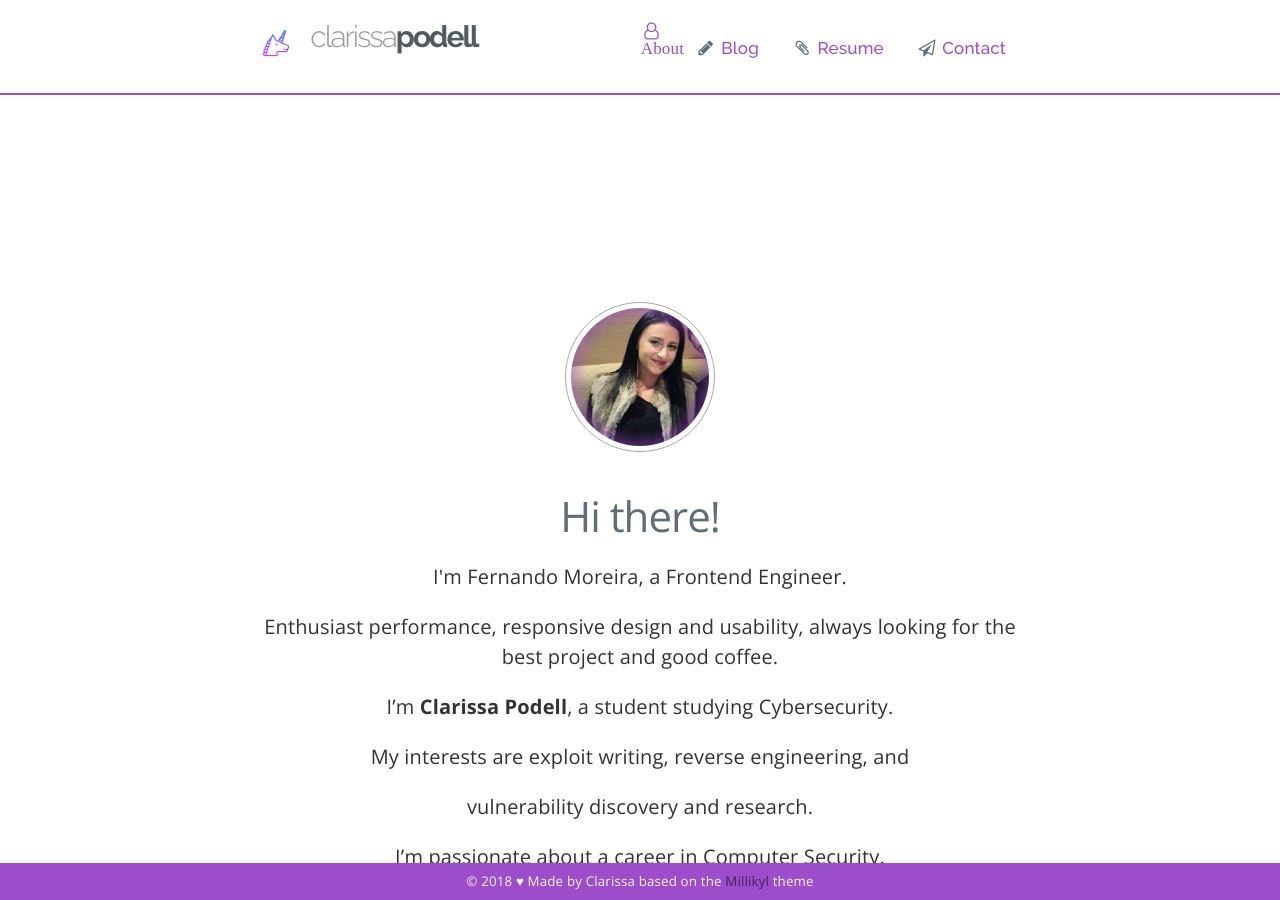
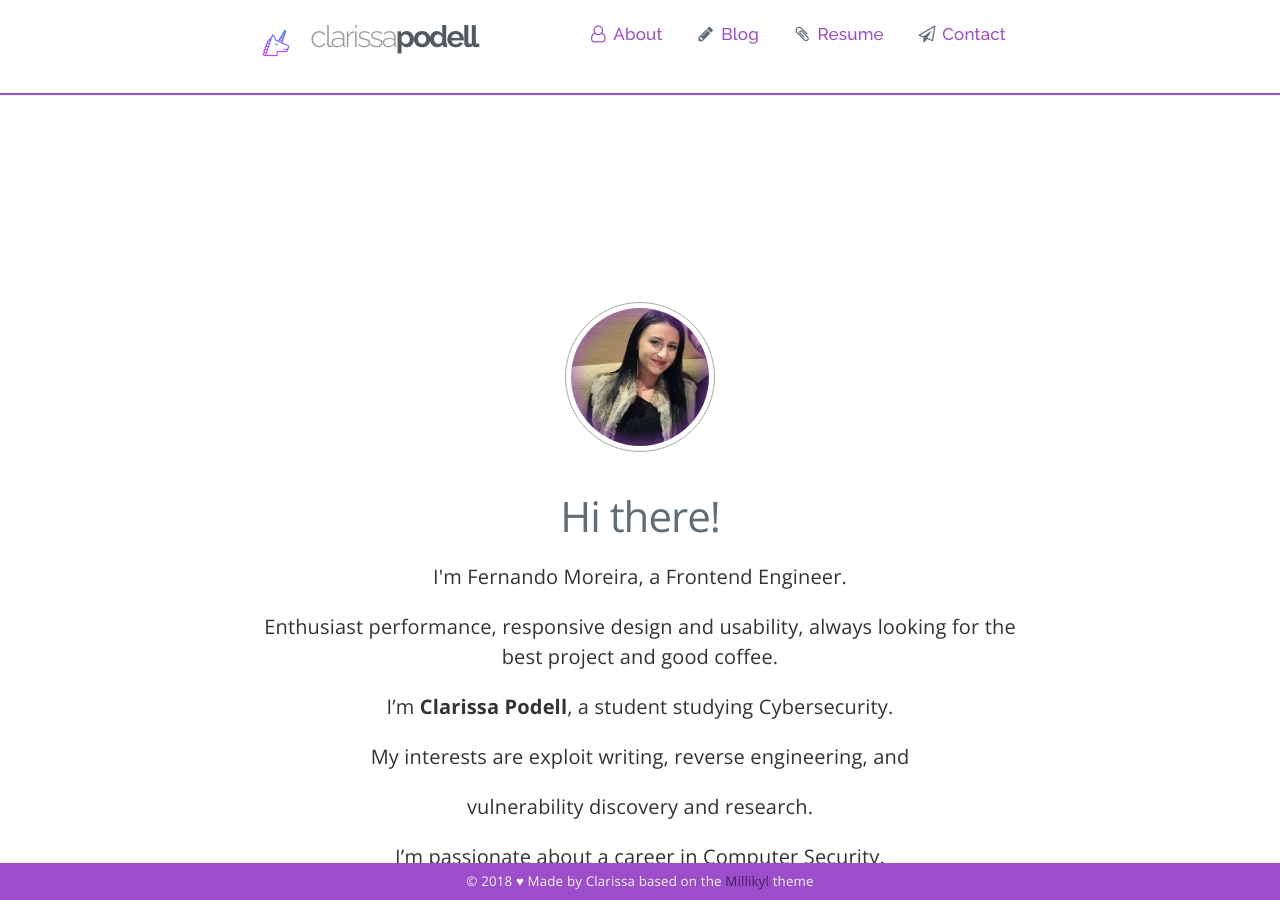
Before and after one commit to c1arissa/c1arissa.github.io, a Jekyll site: the page built from index.md, in a window 1280 px wide and 900 px high. Built offline with Jekyll 4.4.1, drawn with Linux system fonts in a browser that asks for light colours.

Commit message:
Update header.html

```diff
--- a/_includes/header.html
+++ b/_includes/header.html
@@ -21,7 +21,7 @@
 
 <div class="list-group float-right">
   <ul class="navigation-list" id="myTopnav">
-  <li class="navigation-item"><a class="list-group-item" href="{{ site.baseurl }}/about"><i class="fa fa-user-o fa-fw"> About</i></a></li>
+  <li class="navigation-item"><a class="list-group-item" href="{{ site.baseurl }}/about"><i class="fa fa-user-o fa-fw"></i> About</a></li>
   <li class="navigation-item"><i class="fa fa-pencil fa-fw"></i><a class="list-group-item" href="{{ site.baseurl }}/blog"> Blog</a></li>
   <li class="navigation-item"><i class="fa fa-paperclip fa-fw"></i><a class="list-group-item" href="{{ site.baseurl }}/cv"> Resume</a></li>
   <li class="navigation-item"><i class="fa fa-paper-plane-o fa-fw"></i><a class="list-group-item" href="{{ site.baseurl }}/contact"> Contact</a></li>
```
